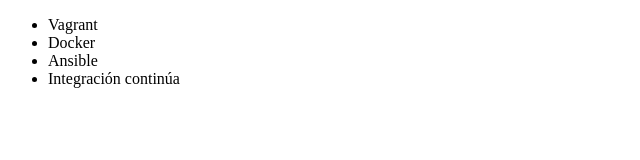
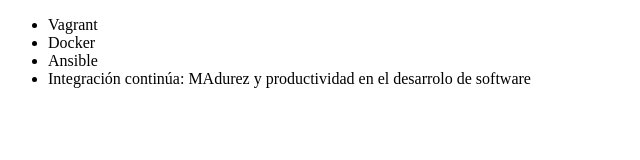
Before and after one commit to Caldeseio/aluragit, a plain HTML site: page index.html in a window 1280 px wide. Shown: the whole page, without its empty margins (0-640 px from the left). Drawn offline with Linux system fonts and the light colour scheme.

Commit message:
renombrando curso de integracion continua

```diff
--- a/index.html
+++ b/index.html
@@ -9,7 +9,7 @@
          <li> Vagrant </li>
          <li> Docker </li>
          <li> Ansible </li>
-         <li> Integración continúa </li>
+         <li> Integración continúa: MAdurez y productividad en el desarrolo de software  </li>
      </ul>
 </body>
 </html>
```
